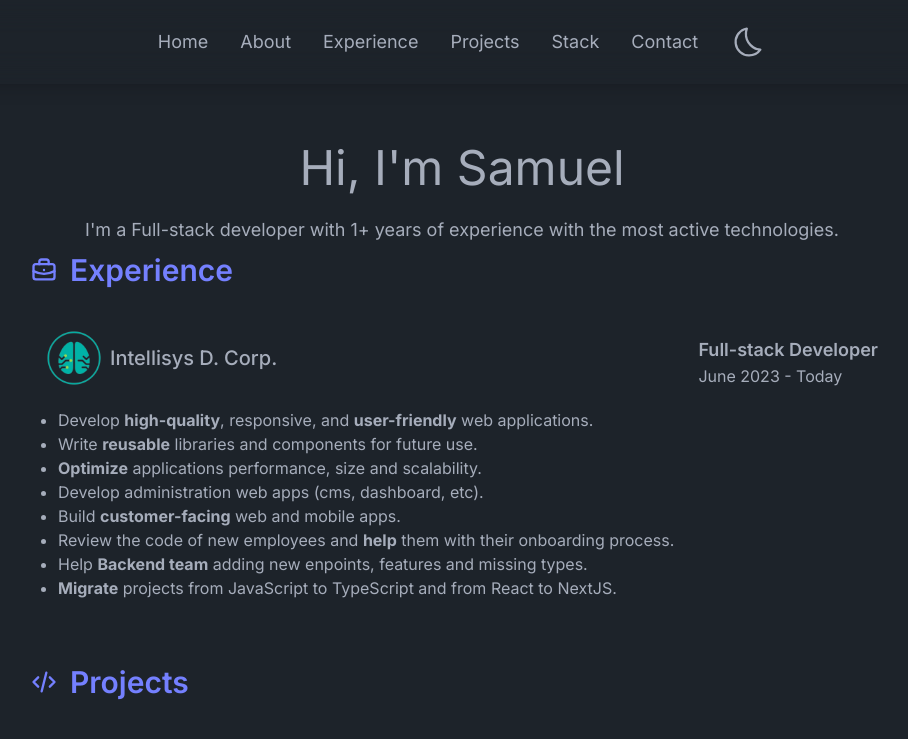
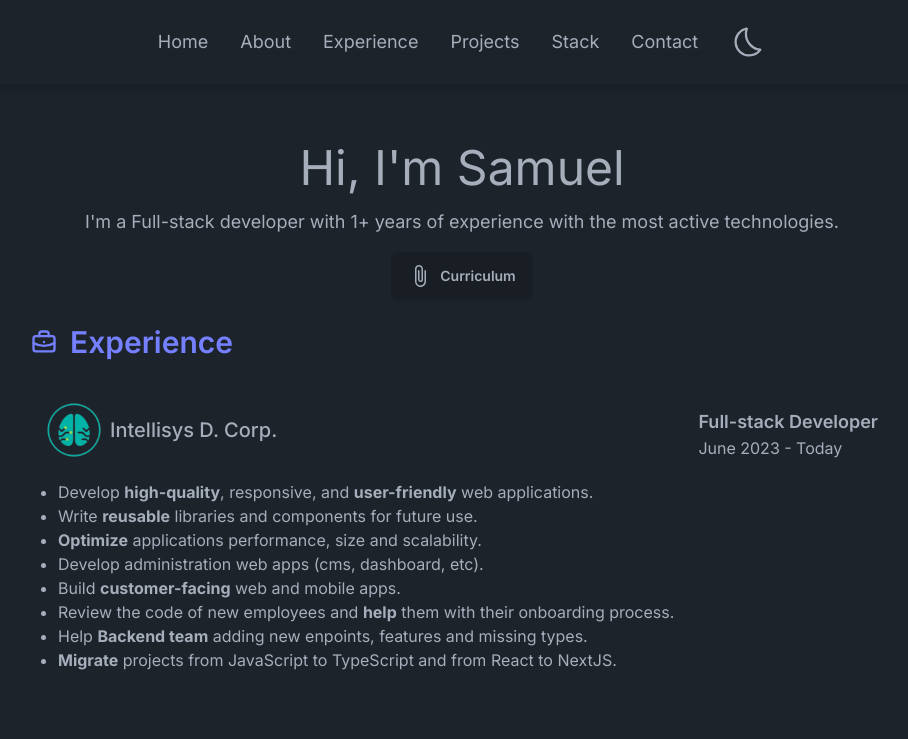
Before and after one commit to XamS9/Samuel-Gomez-Portfolio, an Angular app: page / in a window 1280 px wide. Shown: the top 739 px of the page, without its empty margins (178-1086 px from the left). Built offline with nearby package versions, Linux system fonts and the light colour scheme.

Commit message:
Curriculum btn & scroll up btn added

```diff
--- a/src/app/app.component.ts
+++ b/src/app/app.component.ts
@@ -1,4 +1,4 @@
-import { Component, HostBinding, OnInit } from '@angular/core';
+import { Component } from '@angular/core';
 import { RouterOutlet } from '@angular/router';
 import { LayoutComponent } from './layout/layout.component';
 import { ContentComponent } from './content/content.component';
--- a/src/app/content/content.component.html
+++ b/src/app/content/content.component.html
@@ -3,16 +3,33 @@
     id="home"
     class="flex justify-center flex-col pt-24 pb-8 md:pt-36 scroll-m-20 w-full mx-auto container lg:max-w-4xl md:max-w-2xl"
   >
-    <h1 class="text-5xl justify-center flex mb-6">Hi, I'm Samuel</h1>
-    <p class="text-lg justify-center flex mb-2">
+    <h1 class="text-5xl justify-center flex mb-4">Hi, I'm Samuel</h1>
+    <p class="text-lg justify-center flex mb-4">
       I'm a Full-stack developer with 1+ years of experience with the most
       active technologies.
     </p>
+    <div class="flex justify-center mb-6">
+      <a class="btn" href="https://docs.google.com/document/d/1tpD7P368g6wMWc8_FfoGRx6uI0rm6FDw4Qj3ERFYDho/edit?usp=sharing" rel="noopener noreferrer" target="_blank"
+        ><svg
+          xmlns="http://www.w3.org/2000/svg"
+          xmlns:xlink="http://www.w3.org/1999/xlink"
+          viewBox="0 0 24 24"
+          width="24px"
+          height="24px"
+        >
+          <path
+            d="M16.5 6.75v10.58c0 2.09-1.53 3.95-3.61 4.15A3.993 3.993 0 0 1 8.5 17.5V5.14c0-1.31.94-2.5 2.24-2.63A2.5 2.5 0 0 1 13.5 5v10.5c0 .55-.45 1-1 1s-1-.45-1-1V6.75c0-.41-.34-.75-.75-.75s-.75.34-.75.75v8.61c0 1.31.94 2.5 2.24 2.63A2.5 2.5 0 0 0 15 15.5V5.17c0-2.09-1.53-3.95-3.61-4.15A3.998 3.998 0 0 0 7 5v12.27c0 2.87 2.1 5.44 4.96 5.71c3.29.3 6.04-2.26 6.04-5.48V6.75c0-.41-.34-.75-.75-.75s-.75.34-.75.75z"
+            fill="currentColor"
+          ></path></svg>Curriculum</a>
+    </div>
+
     <app-experience class="mb-6" id="experience" />
     <app-cards class="mb-6" id="projects" />
-    <div class="flex lg:flex-row flex-col items-center justify-center lg:gap-x-10">
+    <div
+      class="flex lg:flex-row flex-col items-center justify-center lg:gap-x-10"
+    >
       <app-stack id="stack" />
-      <div ></div>
+      <div></div>
       <app-contact id="contact" />
     </div>
   </section>
--- a/src/app/layout/layout.component.html
+++ b/src/app/layout/layout.component.html
@@ -1,3 +1,4 @@
 <app-navbar />
 <ng-content class="flex flex-col"/>
 <app-footer />
+<app-scroll-up-button />
--- a/src/app/layout/layout.component.ts
+++ b/src/app/layout/layout.component.ts
@@ -1,11 +1,12 @@
 import { Component } from '@angular/core';
 import { NavbarComponent } from '../navbar/navbar.component';
 import { FooterComponent } from '../footer/footer.component';
+import { ScrollUpButtonComponent } from '../scroll-up-button/scroll-up-button.component';
 
 @Component({
   selector: 'app-layout',
   standalone: true,
-  imports: [NavbarComponent, FooterComponent],
+  imports: [NavbarComponent, FooterComponent, ScrollUpButtonComponent],
   templateUrl: './layout.component.html',
   styleUrl: './layout.component.css',
 })
--- /dev/null
+++ b/src/app/scroll-up-button/scroll-up-button.component.html
@@ -0,0 +1,18 @@
+<button
+  *ngIf="render"
+  class="btn btn-circle fixed bottom-4 right-4 hover:scale-110 opacity-70 transition"
+  (click)="scrollUp()"
+>
+  <svg
+    xmlns="http://www.w3.org/2000/svg"
+    xmlns:xlink="http://www.w3.org/1999/xlink"
+    viewBox="0 0 448 512"
+    width="24px"
+    height="24px"
+  >
+    <path
+      d="M34.9 289.5l-22.2-22.2c-9.4-9.4-9.4-24.6 0-33.9L207 39c9.4-9.4 24.6-9.4 33.9 0l194.3 194.3c9.4 9.4 9.4 24.6 0 33.9L413 289.4c-9.5 9.5-25 9.3-34.3-.4L264 168.6V456c0 13.3-10.7 24-24 24h-32c-13.3 0-24-10.7-24-24V168.6L69.2 289.1c-9.3 9.8-24.8 10-34.3.4z"
+      fill="currentColor"
+    ></path>
+  </svg>
+</button>
--- /dev/null
+++ b/src/app/scroll-up-button/scroll-up-button.component.ts
@@ -0,0 +1,20 @@
+import { Component, HostListener } from '@angular/core';
+import { CommonModule } from '@angular/common';
+
+@Component({
+  selector: 'app-scroll-up-button',
+  standalone: true,
+  imports: [CommonModule],
+  templateUrl: './scroll-up-button.component.html',
+  styleUrl: './scroll-up-button.component.css',
+})
+export class ScrollUpButtonComponent {
+  render = false;
+  @HostListener('window:scroll', [])
+  onWindowScroll(): void {
+    window.scrollY > 200 ? (this.render = true) : (this.render = false);
+  }
+  scrollUp(): void {
+    window.scrollTo(0,0)
+  }
+}
```
Also changed, not shown: src/app/scroll-up-button/scroll-up-button.component.css (added), 1 other file (tests, documents, lock files or other folders).
